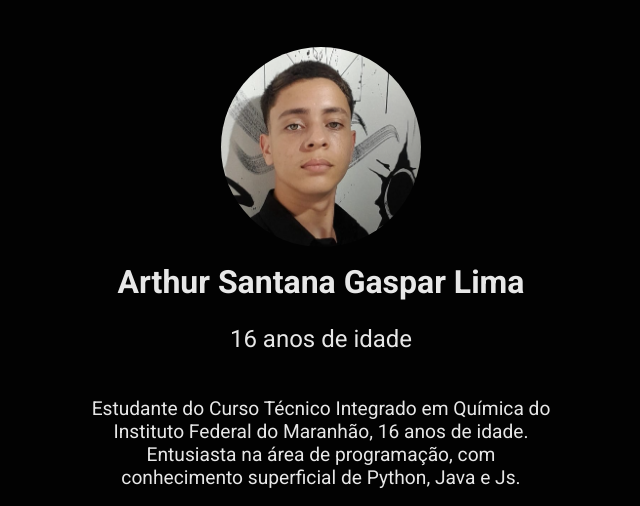
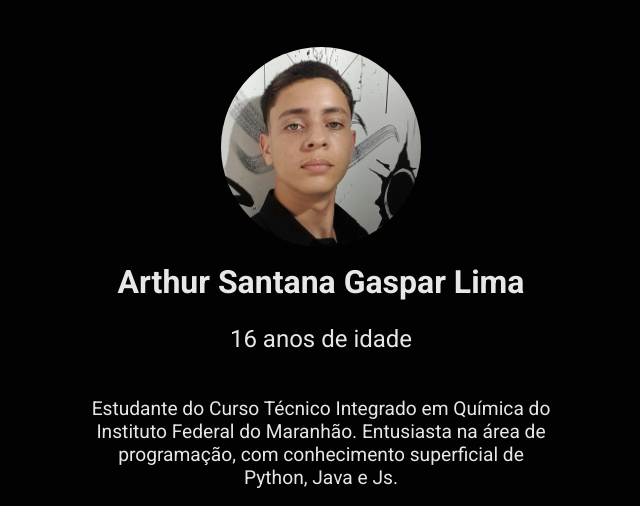
Before and after one commit to gaspararthur/gaspararthur.github.io, a plain HTML site: page index.html in a window 1280 px wide. Shown: the top 506 px of the page, without its empty margins (319-959 px from the left). Drawn offline with Linux system fonts and the light colour scheme.

Commit message:
Correção de informações

```diff
--- a/index.html
+++ b/index.html
@@ -17,7 +17,7 @@
             <p id="bio">16 anos de idade</p>
         </header>
         <div class="intro">
-            Estudante do Curso Técnico Integrado em Química do Instituto Federal do Maranhão, 16 anos de idade. Entusiasta na área de programação, com conhecimento superficial de Python, Java e Js.
+            Estudante do Curso Técnico Integrado em Química do Instituto Federal do Maranhão. Entusiasta na área de programação, com conhecimento superficial de Python, Java e Js.
         </div>
         <div id="links"></div>
     </main>
```
